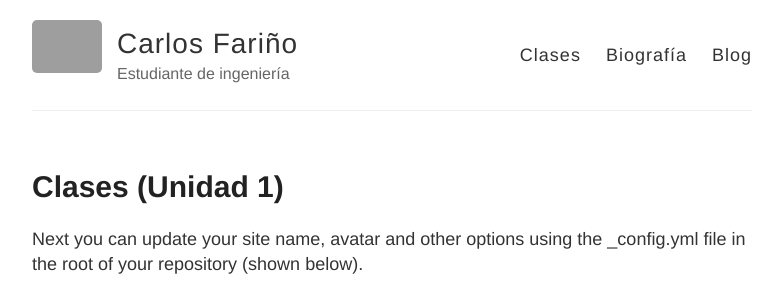
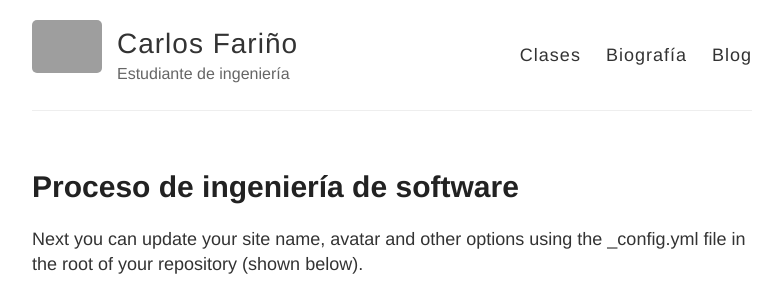
Before and after one commit to andrescharro22/Carlos-F007.github.io, a Jekyll site: the page built from _posts/2014-3-3-Hello-World - copia.md, in a window 1280 px wide, cut to the strip 0-288 px from the top of the page. Shown: the whole strip, without its empty margins (248-1029 px from the left). Built offline with Jekyll 4.4.1, drawn with Linux system fonts in a browser that asks for light colours; grey boxes are pictures that could not be loaded.

Commit message:
Update 2014-3-3-Hello-World - copia.md

```diff
--- a/_posts/2014-3-3-Hello-World - copia.md
+++ b/_posts/2014-3-3-Hello-World - copia.md
@@ -1,6 +1,6 @@
 ---
 layout: post
-title: Clases (Unidad 1)
+title: Proceso de ingeniería de software
 ---
 
 Next you can update your site name, avatar and other options using the _config.yml file in the root of your repository (shown below).
```
